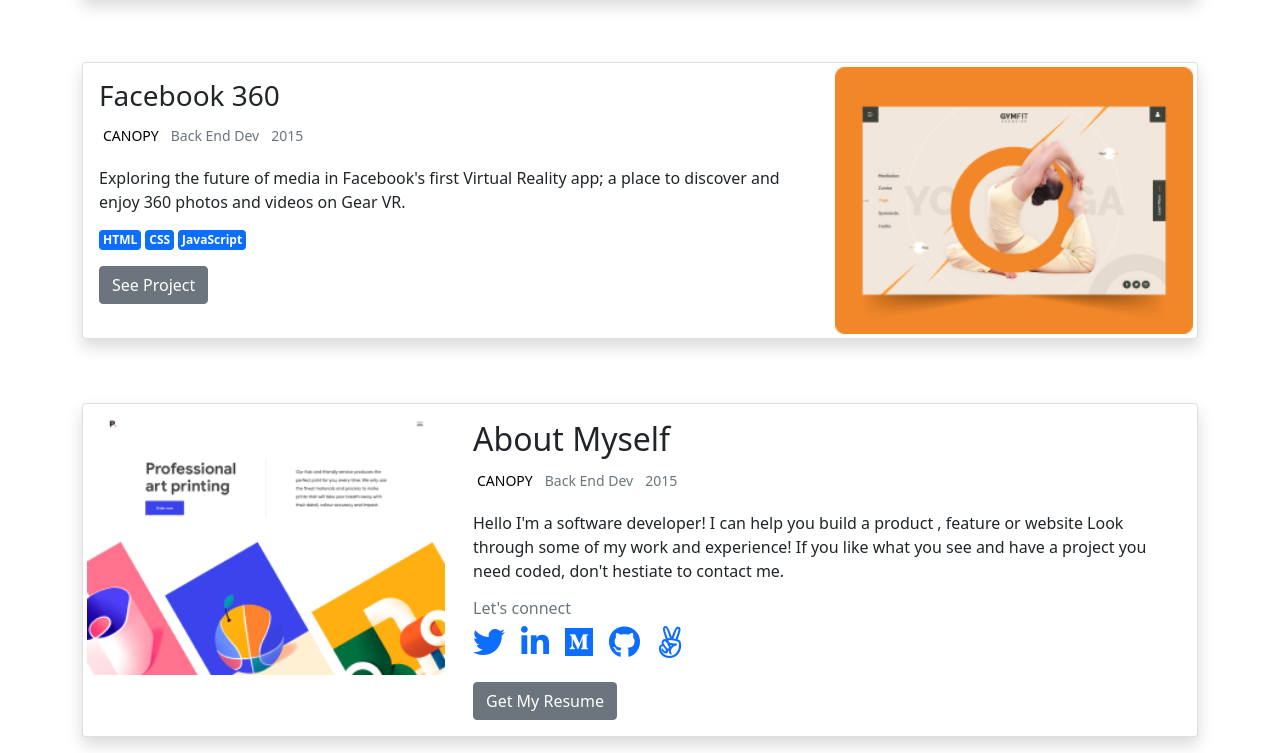
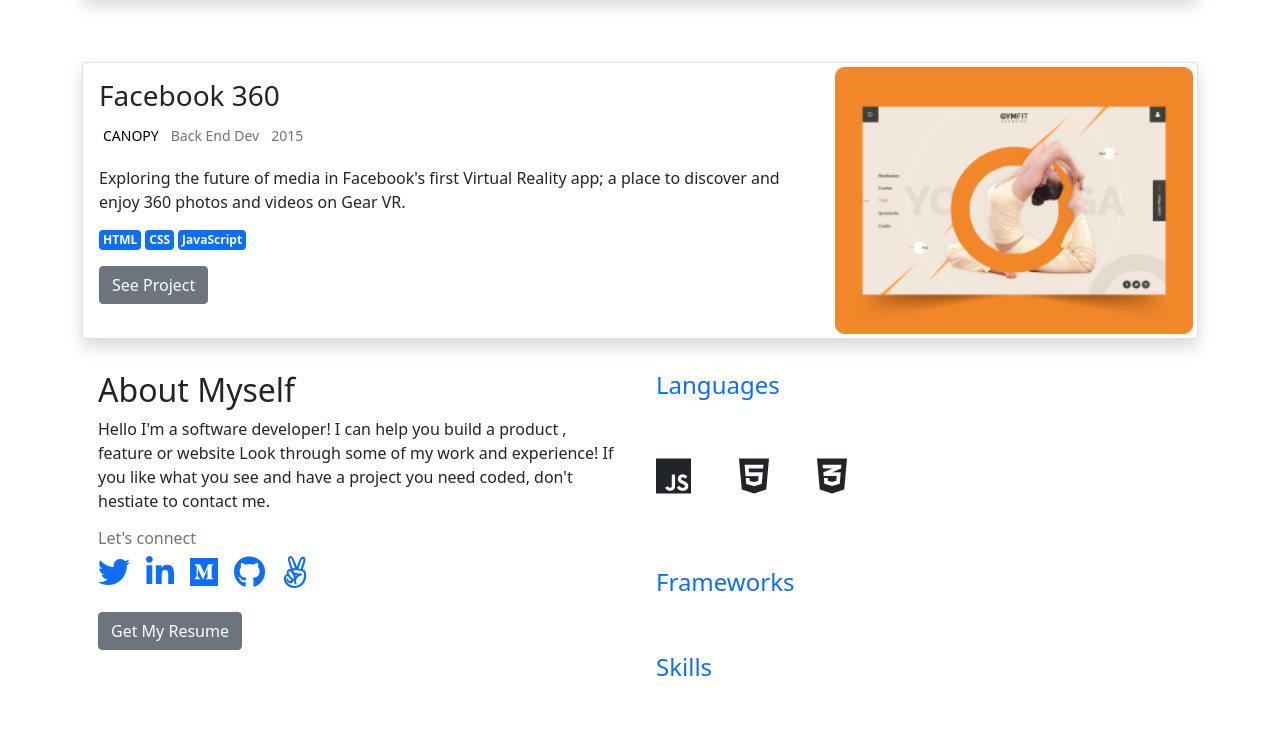
Before and after one commit to Sboursen/My-Portfolio-Bootstrap, a website: page index.html in a window 1280 px wide. Shown: the part 1420-2173 px from the top of the page. After the commit the page ends 2125 px from the top, so only its background shows below. Drawn offline with nearby package versions, Linux system fonts and the light colour scheme.

Commit message:
Modify about me

```diff
--- a/index.html
+++ b/index.html
@@ -253,41 +253,38 @@
         </div>
       </div>
       </div>
-      <div class="shadow card justify-content-center mb-3">
-        <div class="row g-2 d-flex flex-column flex-md-row">
-          <div class="col-md-4 w-md-50">
-            <img src="./assets/project-image4.png"
-              class="img-fluid rounded-start w-100 p-5 p-md-1"
-              alt="project four" />
+      </section>
+
+
+        <section id="about" class="container d-flex flex-column justify-content-center gap-5 rounded">
+        <div class="row g-2 d-flex flex-column flex-md-row-reverse">
+          <div class="col-md-4 w-50 d-flex flex-column gap-5 p-3">
+            <p class="text-primary h4">Languages</p>
+
+            <ul class="d-flex justify-content-start list-unstyled gap-5">
+              <li><i class="fab fa-js h1"></i></li>
+              <li><i class="fab fa-html5 h1"></i></li>
+              <li><i class="fab fa-css3-alt h1"></i></li>
+            </ul>
+
+            <p class="text-primary h4">Frameworks</p>
+
+            <p class="text-primary h4">Skills</p>
           </div>
-          <div class="col-md-8 w-md-50">
+          <div class="col-md-8 w-50">
             <div class="card-body">
               <h2 class="card-title">About Myself</h2>
 
-              <ul
-                class="d-flex flex-wrap gap-1 justify-content-start list-unstyled">
-                <li class="p-1 text-black small">CANOPY</li>
-                <li class="marks p-1 text-muted small">Back
-                  End Dev
-                </li>
-                <li class="marks p-1 text-muted small">
-                  2015
-                </li>
-              </ul>
               <p class="card-text">
-                Hello I'm a software developer! I can help
-                you build a product ,
-                feature or website Look through some of my
-                work and experience!
-                If you like what you see and have a project
-                you need coded,
+                Hello I'm a software developer! I can help you build a product ,
+                feature or website Look through some of my work and experience!
+                If you like what you see and have a project you need coded,
                 don't hestiate to contact me.
               </p>
 
               <p class="text-secondary h6">Let's connect</p>
               <div class="d-flex justify-content-start">
-                <ul
-                  class="d-flex justify-content-between gap-3 list-unstyled">
+                <ul class="d-flex justify-content-between gap-3 list-unstyled">
                   <li>
                     <a href="#" class="">
                       <i class="fab fa-twitter h2"></i>
@@ -316,14 +313,13 @@
                 </ul>
               </div>
 
-              <button type="button"
-                class="btn btn-secondary">
+              <button type="button" class="btn btn-secondary">
                 Get My Resume
               </button>
             </div>
           </div>
         </div>
-      </div>
+      </section>
   </main>
 
   <!-- Bootstrap Bundle with Popper -->
```
